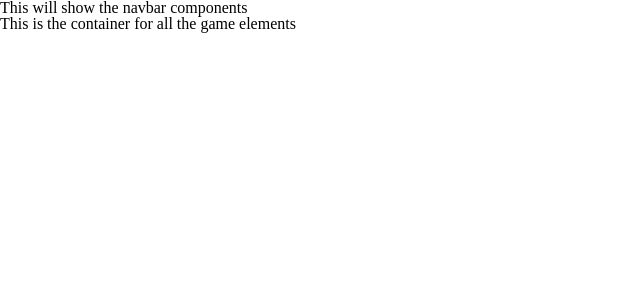
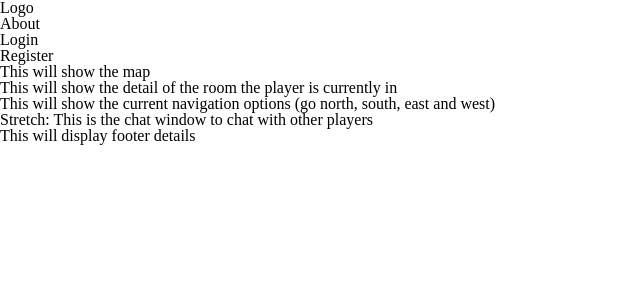
Before and after one commit to CSEU3-mud-sama/front-end, a React (Create React App) app: page / in a window 1280 px wide. Shown: the top 300 px of the page, without its empty margins (0-640 px from the left). Built offline with nearby package versions, Linux system fonts and the light colour scheme.

Commit message:
Add app framework and global styles

```diff
--- a/src/App.js
+++ b/src/App.js
@@ -2,12 +2,17 @@ import React from "react";
 
 import NavBar from './components/NavBar'
 import Game from './components/Game'
+import Footer from './components/Footer'
+
+import GlobalStyle from './styles/GlobalStyle'
 
 function App() {
   return (
     <div className='app'>
+      <GlobalStyle />
       <NavBar />
       <Game />
+      <Footer />
     </div>
   );
 }
--- /dev/null
+++ b/src/components/Footer.jsx
@@ -0,0 +1,9 @@
+import React from 'react';
+
+function Footer() {
+    return (
+        <div>This will display footer details</div>
+    );
+}
+
+export default Footer;
--- a/src/components/Game.jsx
+++ b/src/components/Game.jsx
@@ -1,8 +1,22 @@
 import React from 'react';
+
+import Map from './Map'
+import RoomDetail from './RoomDetail'
+import Controller from './Controller'
+import Chat from './Chat'
 
 function Game() {
     return (
-        <div>This is the container for all the game elements</div>
+        <div>
+            <div>
+                <Map />
+            </div>
+            <div>
+                <RoomDetail />
+                <Controller />
+                <Chat />
+            </div>
+        </div>
     );
 }
 
--- a/src/components/NavBar.jsx
+++ b/src/components/NavBar.jsx
@@ -2,7 +2,16 @@ import React from 'react';
 
 function NavBar() {
     return (
-        <div>This will show the navbar components</div>
+        <div>
+            <div>Logo</div>
+            <div>
+                <ul>
+                    <li>About</li>
+                    <li>Login</li>
+                    <li>Register</li>
+                </ul>
+            </div>
+        </div>
     );
 }
 
--- a/src/index.js
+++ b/src/index.js
@@ -1,7 +1,6 @@
 import React from 'react';
 import ReactDOM from 'react-dom';
 import App from './App';
-import './reset.css'
 import * as serviceWorker from './serviceWorker';
 
 ReactDOM.render(<App />, document.getElementById('root'));
--- a/src/reset.css
+++ /dev/null
@@ -1,48 +0,0 @@
-/* http://meyerweb.com/eric/tools/css/reset/
-   v2.0 | 20110126
-   License: none (public domain)
-*/
-
-html, body, div, span, applet, object, iframe,
-h1, h2, h3, h4, h5, h6, p, blockquote, pre,
-a, abbr, acronym, address, big, cite, code,
-del, dfn, em, img, ins, kbd, q, s, samp,
-small, strike, strong, sub, sup, tt, var,
-b, u, i, center,
-dl, dt, dd, ol, ul, li,
-fieldset, form, label, legend,
-table, caption, tbody, tfoot, thead, tr, th, td,
-article, aside, canvas, details, embed,
-figure, figcaption, footer, header, hgroup,
-menu, nav, output, ruby, section, summary,
-time, mark, audio, video {
-	margin: 0;
-	padding: 0;
-	border: 0;
-	font-size: 100%;
-	font: inherit;
-	vertical-align: baseline;
-}
-/* HTML5 display-role reset for older browsers */
-article, aside, details, figcaption, figure,
-footer, header, hgroup, menu, nav, section {
-	display: block;
-}
-body {
-	line-height: 1;
-}
-ol, ul {
-	list-style: none;
-}
-blockquote, q {
-	quotes: none;
-}
-blockquote:before, blockquote:after,
-q:before, q:after {
-	content: '';
-	content: none;
-}
-table {
-	border-collapse: collapse;
-	border-spacing: 0;
-}
--- /dev/null
+++ b/src/styles/GlobalStyle.js
@@ -0,0 +1,54 @@
+import { createGlobalStyle } from 'styled-components';
+
+const GlobalStyle = createGlobalStyle`
+    /* http://meyerweb.com/eric/tools/css/reset/
+    v2.0 | 20110126
+    License: none (public domain)
+    */
+
+    html, body, div, span, applet, object, iframe,
+    h1, h2, h3, h4, h5, h6, p, blockquote, pre,
+    a, abbr, acronym, address, big, cite, code,
+    del, dfn, em, img, ins, kbd, q, s, samp,
+    small, strike, strong, sub, sup, tt, var,
+    b, u, i, center,
+    dl, dt, dd, ol, ul, li,
+    fieldset, form, label, legend,
+    table, caption, tbody, tfoot, thead, tr, th, td,
+    article, aside, canvas, details, embed,
+    figure, figcaption, footer, header, hgroup,
+    menu, nav, output, ruby, section, summary,
+    time, mark, audio, video {
+        margin: 0;
+        padding: 0;
+        border: 0;
+        font-size: 100%;
+        font: inherit;
+        vertical-align: baseline;
+    }
+    /* HTML5 display-role reset for older browsers */
+    article, aside, details, figcaption, figure,
+    footer, header, hgroup, menu, nav, section {
+        display: block;
+    }
+    body {
+        line-height: 1;
+    }
+    ol, ul {
+        list-style: none;
+    }
+    blockquote, q {
+        quotes: none;
+    }
+    blockquote:before, blockquote:after,
+    q:before, q:after {
+        content: '';
+        content: none;
+    }
+    table {
+        border-collapse: collapse;
+        border-spacing: 0;
+    }
+`
+
+export default GlobalStyle;
```
